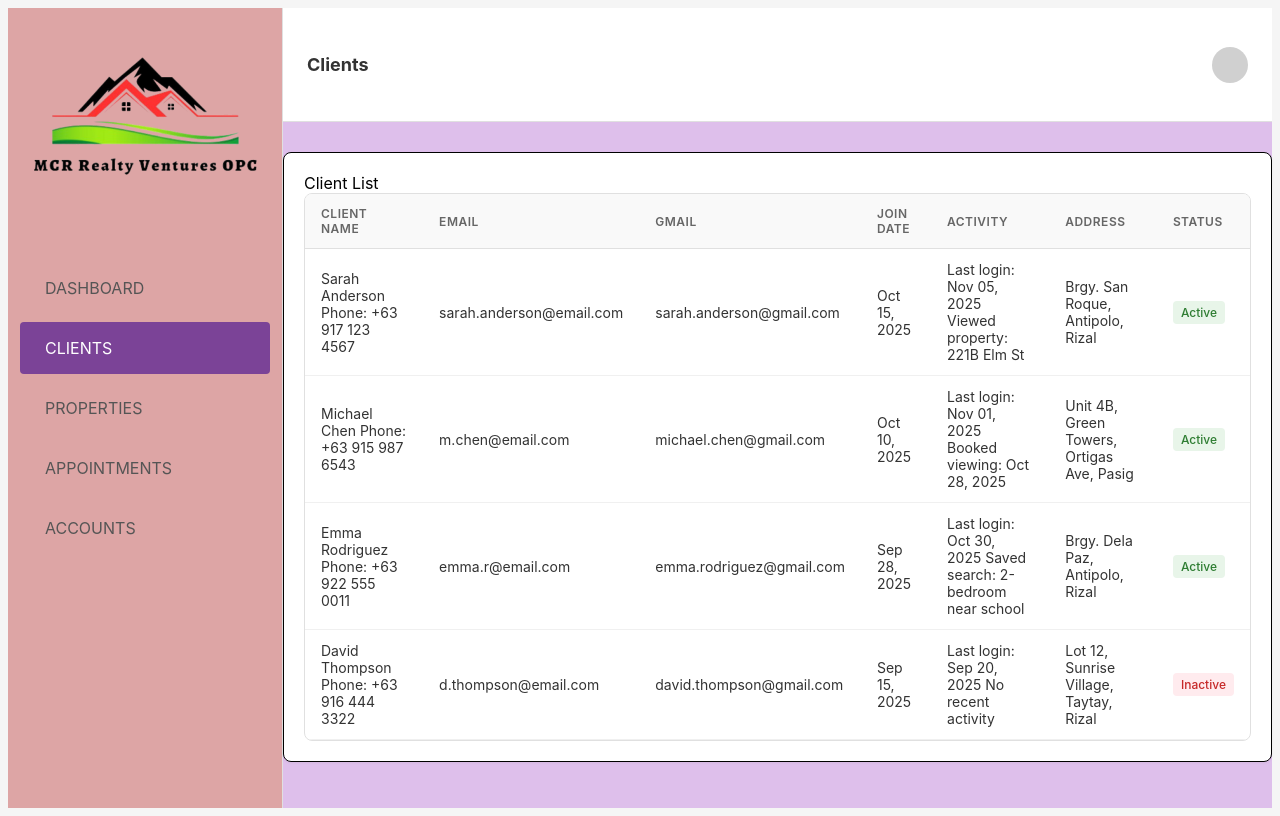
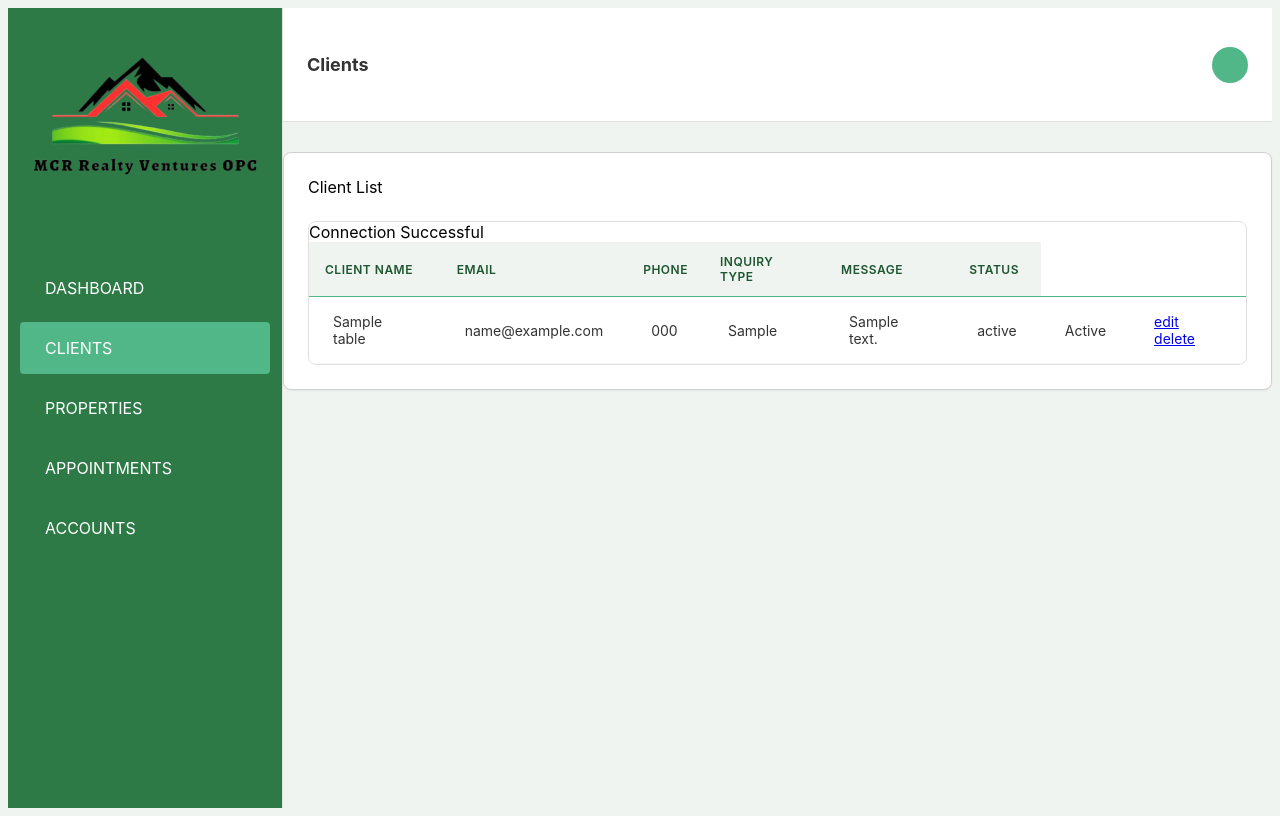
Before and after one commit to CoderEnthusiast-24/2nd-Website, a PHP site: page /links/dashboard/clients.php in a window 1280 px wide. Run offline with PHP 8.4, Linux system fonts and the light colour scheme; tables that the repository leaves empty or names only in its code hold one stand-in row (values such as "Sample post").

Commit message:
Add files via upload

```diff
--- a/css/dashboard.css
+++ b/css/dashboard.css
@@ -1,7 +1,7 @@
 
 body {
   font-family: -apple-system, BlinkMacSystemFont, "Segoe UI", Roboto, Oxygen, Ubuntu, Cantarell, sans-serif;
-  background-color: #f5f5f5;
+  background-color: #f0f4f0;
   display: flex;
   height: 100vh;
 }
@@ -9,7 +9,7 @@ body {
 /* Sidebar Container */
 .sidebar {
   width: 250px;
-  background-color: #dda5a5;
+  background-color: #2d7a47;
   border-right: 1px solid #e0e0e0;
   padding: 0 12px;
   overflow-y: auto;
@@ -36,7 +36,7 @@ div .logo {
   font-size: 16px;
   text-decoration: none;
   display: block;
-  color: #555;
+  color: #ffffff;
   background-color: transparent;
   border-radius: 4px;
   transition: all 0.3s ease;
@@ -44,7 +44,7 @@ div .logo {
 
 /* Active Item Style */
 .nav-item.active {
-  background-color: #7b4397;
+  background-color: #52b788;
   border-radius: 4px;
 }
 
@@ -54,11 +54,11 @@ div .logo {
 
 /* Hover effects */
 .nav-item:not(.active):hover {
-  background-color: #f3e9f7;
+  background-color: #2d6a4f;
 }
 
 .nav-item:not(.active) a:hover {
-  color: #7b4397;
+  color: #52b788;
 }
 
 /* Main Content */
@@ -66,7 +66,7 @@ div .logo {
   flex: 1;
   display: flex;
   flex-direction: column;
-  background-color: #debfeb;
+  background-color: #f0f4f0;
   gap: 10px;
 }
 
@@ -95,7 +95,7 @@ div .logo {
 .profile-icon {
   width: 36px;
   height: 36px;
-  background-color: #d0d0d0;
+  background-color: #52b788;
   border-radius: 50%;
 }
 
@@ -110,23 +110,22 @@ div .logo {
   display: grid;
   grid-template-columns: repeat(auto-fit, minmax(300px, 1fr));
   gap: 20px;
-  margin-bottom: 20px;
+  align-items: center;
 }
 
 .card {
   background-color: #ffffff;
   border-radius: 8px;
-  padding: 20px;
-  border: 1px solid #000000;
+  padding: 24px;
+  border: 1px solid #d0d0d0;
   box-shadow: 0 1px 3px rgba(0, 0, 0, 0.05);
   overflow: hidden;
 }
 
-
 .card__title {
   font-size: 14px;
   font-weight: 600;
-  color: #666;
+  color: #1e5631;
   margin-bottom: 12px;
   text-transform: uppercase;
   letter-spacing: 0.5px;
@@ -156,7 +155,6 @@ div .logo {
 
 .card__text{
   height: 100%;
-
   display: flex;
   flex-direction: column;
 }
@@ -164,7 +162,7 @@ div .logo {
 .card__text h2 {
   font-size: 50px;
   margin: 0px 0px 12px;
-  color: #333;
+  color: #1e5631;
 }
 
 .card__text button {
@@ -173,15 +171,16 @@ div .logo {
 }
 
 .card-value {
-  font-size: 32px;
+  font-size: 36px;
   font-weight: 700;
-  color: #333;
-  margin-bottom: 8px;
+  color: #1e5631;
+  margin-bottom: 12px;
 }
 
 .card-subtitle {
   font-size: 12px;
   color: #999;
+  margin-top: 8px;
 }
 
 .chart-placeholder {
@@ -201,6 +200,7 @@ div .logo {
   border-radius: 8px;
   border: 1px solid #e0e0e0;
   overflow: hidden;
+  margin-top: 24px;
 }
 
 table {
@@ -209,8 +209,8 @@ table {
 }
 
 thead {
-  background-color: #f9f9f9;
-  border-bottom: 1px solid #e0e0e0;
+  background-color: #f0f4f0;
+  border-bottom: 1px solid #52b788;
 }
 
 th {
@@ -218,20 +218,20 @@ th {
   text-align: left;
   font-size: 12px;
   font-weight: 600;
-  color: #666;
+  color: #1e5631;
   text-transform: uppercase;
   letter-spacing: 0.5px;
 }
 
 td {
-  padding: 12px 16px;
-  border-bottom: 1px solid #f0f0f0;
+  padding: 16px 24px;
+  border-bottom: 1px solid #f5f5f5;
   font-size: 14px;
   color: #333;
 }
 
 tbody tr:hover {
-  background-color: #fafafa;
+  background-color: #f0f4f0;
 }
 
 .status-badge {
--- a/links/dashboard/clients.php
+++ b/links/dashboard/clients.php
@@ -38,8 +38,6 @@
             </div>
         </header>
 
-
-
         <div class="card" style="margin-top: 20px;">
             <div class="card-title">Client List</div>
             <div class="table-container">
@@ -48,79 +46,48 @@
                         <tr>
                             <th>Client Name</th>
                             <th>Email</th>
-                                <th>Gmail</th>
-                                <th>Join Date</th>
-                                <th>Activity</th>
-                                <th>Address</th>
+                            <th>Phone</th>
+                            <th>Inquiry Type</th>
+                            <th>Message</th>
                             <th>Status</th>
                         </tr>
                     </thead>
                     <tbody>
+                        <?php
+                            require('../../database.php');
+                            $query = "SELECT * FROM inquiry_table ORDER BY name ASC";
+                            $exec = $con->query($query);
+                            while($row = $exec->fetch_object()){
+                            ?>
                             <tr>
+                                <td><?= $row->name ?></td>
+                                <td><?= $row->email ?></td>
+                                <td><?= $row->phone ?></td>
+                                <td><?= $row->inquiry ?></td>
+                                <td><?= $row->message ?></td>
+                                <td><?= $row->status ?></td>
                                 <td>
-                                    Sarah Anderson
-                                    <span class="small-muted">Phone: +63 917 123 4567</span>
+                                    <?php
+                                        if($row->stat == 1){
+                                            echo "Inactive";
+                                        }
+                                        else{
+                                            echo "Active";
+                                        }
+                                    ?>
                                 </td>
-                                <td>sarah.anderson@email.com</td>
-                                <td>sarah.anderson@gmail.com</td>
-                                <td>Oct 15, 2025</td>
                                 <td>
-                                    Last login: Nov 05, 2025
-                                    <span class="small-muted">Viewed property: 221B Elm St</span>
+                                    <a href="edit.php?id=<?=  $row->id ?>">edit</a>
+                                    <a href="delete.php?id=<?=  $row->id ?>">delete</a>
                                 </td>
-                                <td>Brgy. San Roque, Antipolo, Rizal</td>
-                                <td><span class="status-badge status-active">Active</span></td>
                             </tr>
-                            <tr>
-                                <td>
-                                    Michael Chen
-                                    <span class="small-muted">Phone: +63 915 987 6543</span>
-                                </td>
-                                <td>m.chen@email.com</td>
-                                <td>michael.chen@gmail.com</td>
-                                <td>Oct 10, 2025</td>
-                                <td>
-                                    Last login: Nov 01, 2025
-                                    <span class="small-muted">Booked viewing: Oct 28, 2025</span>
-                                </td>
-                                <td>Unit 4B, Green Towers, Ortigas Ave, Pasig</td>
-                                <td><span class="status-badge status-active">Active</span></td>
-                            </tr>
-                            <tr>
-                                <td>
-                                    Emma Rodriguez
-                                    <span class="small-muted">Phone: +63 922 555 0011</span>
-                                </td>
-                                <td>emma.r@email.com</td>
-                                <td>emma.rodriguez@gmail.com</td>
-                                <td>Sep 28, 2025</td>
-                                <td>
-                                    Last login: Oct 30, 2025
-                                    <span class="small-muted">Saved search: 2-bedroom near school</span>
-                                </td>
-                                <td>Brgy. Dela Paz, Antipolo, Rizal</td>
-                                <td><span class="status-badge status-active">Active</span></td>
-                            </tr>
-                            <tr>
-                                <td>
-                                    David Thompson
-                                    <span class="small-muted">Phone: +63 916 444 3322</span>
-                                </td>
-                                <td>d.thompson@email.com</td>
-                                <td>david.thompson@gmail.com</td>
-                                <td>Sep 15, 2025</td>
-                                <td>
-                                    Last login: Sep 20, 2025
-                                    <span class="small-muted">No recent activity</span>
-                                </td>
-                                <td>Lot 12, Sunrise Village, Taytay, Rizal</td>
-                                <td><span class="status-badge status-inactive">Inactive</span></td>
-                            </tr>
+                            <?php
+                            }
+                        ?>
                     </tbody>
                 </table>
             </div>
         </div>
-        </main>
     </div>
 </body>
 </html>
```
Also changed, not shown: booking.php (+13 -137 lines), css/booking.css (added, +155 -0 lines), css/style.css (+3 -4 lines), inquiry.php (+29 -4 lines), landing.php (+10 -7 lines), links/backend/bkn_insert.php (added, +39 -0 lines), links/backend/database.php (added, +11 -0 lines), links/backend/inq_insert.php (added, +33 -0 lines), images/pic7.jpg (added). Lines whose indentation alone changed are shown as unchanged.
